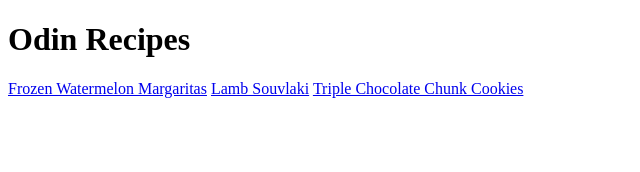
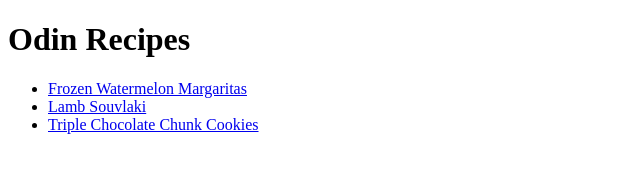
Before and after one commit to JakeRobitaille/odin-recipes, a plain HTML site: page index.html in a window 1280 px wide. Shown: the whole page, without its empty margins (0-640 px from the left). Drawn offline with Linux system fonts and the light colour scheme.

Commit message:
Add unordered list to index

```diff
--- a/index.html
+++ b/index.html
@@ -8,8 +8,11 @@
 
     <body>
         <h1>Odin Recipes</h1>
-        <a href = "./recipes/frozen-watermelon-margaritas.html">Frozen Watermelon Margaritas</a>
-        <a href = "./recipes/lamb-souvlaki.html">Lamb Souvlaki</a>
-        <a href = "./recipes/triple-chocolate-chunk-cookies.html">Triple Chocolate Chunk Cookies</a>
+        <ul>
+            <li><a href = "./recipes/frozen-watermelon-margaritas.html">Frozen Watermelon Margaritas</a></li>
+            <li><a href = "./recipes/lamb-souvlaki.html">Lamb Souvlaki</a></li>
+            <li><a href = "./recipes/triple-chocolate-chunk-cookies.html">Triple Chocolate Chunk Cookies</a></li>
+        </ul>
+
     </body>
 </html>
```
